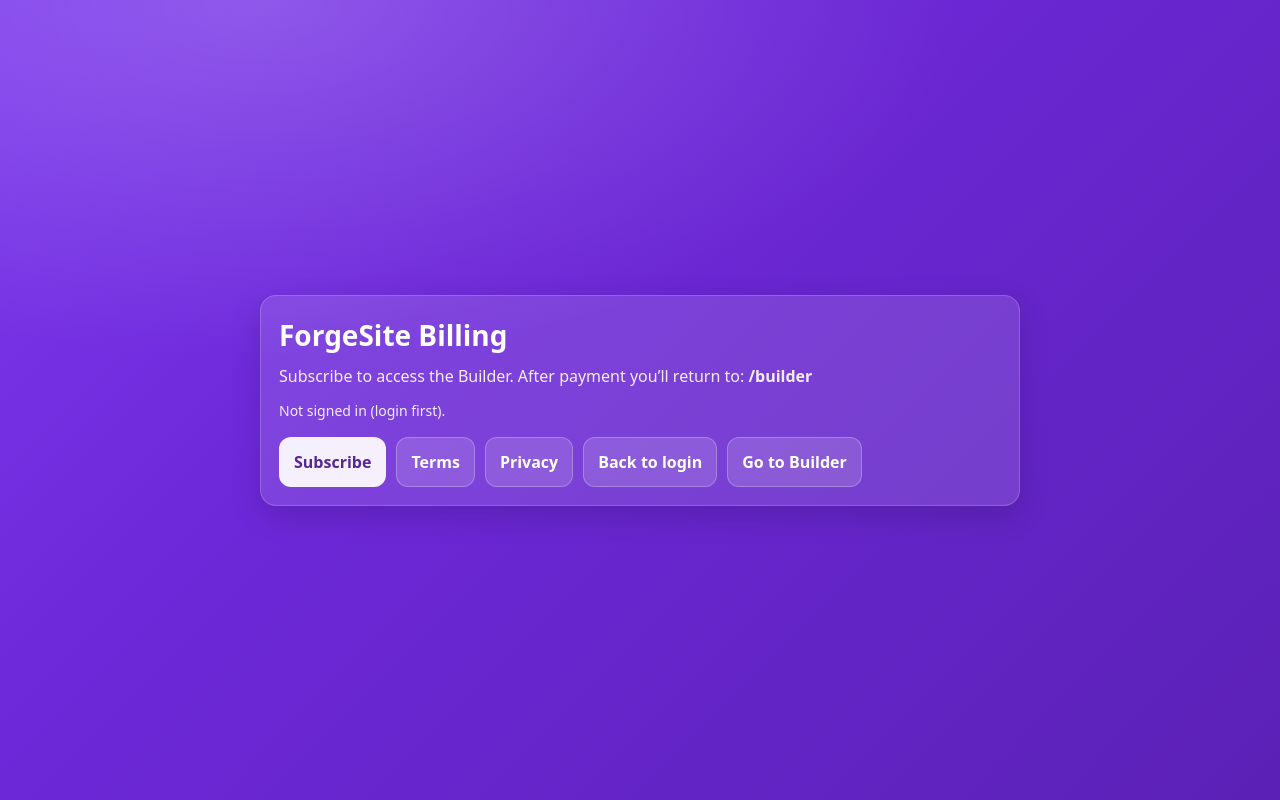
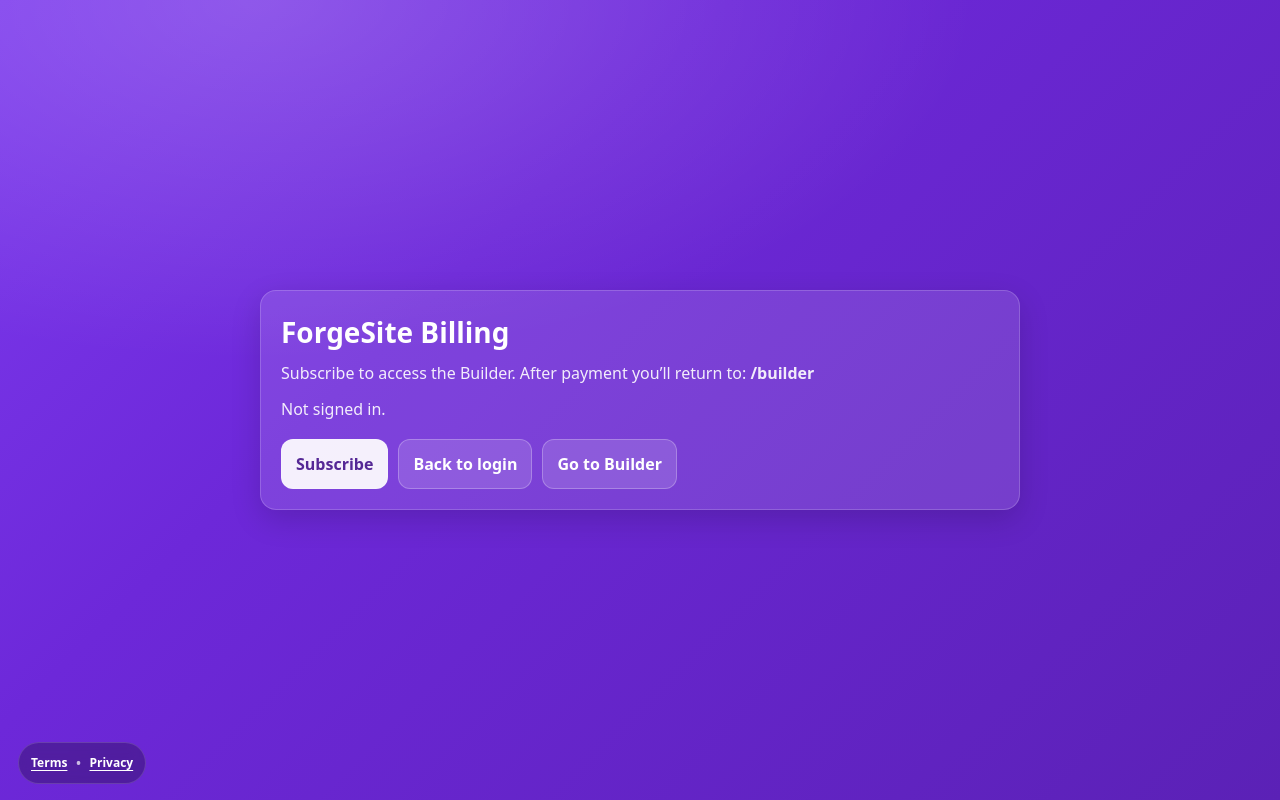
Before and after one commit to blin1124/forgesite, a Next.js app: page /billing in a window 1280 px wide. Built offline with nearby package versions, Linux system fonts and the light colour scheme; no server answers.

Commit message:
Update Client.tsx

```diff
--- a/app/billing/Client.tsx
+++ b/app/billing/Client.tsx
@@ -43,7 +43,6 @@ export default function BillingClient() {
     setMsg("");
 
     try {
-      // If not signed in, send to login and back to billing
       if (!token) {
         router.push(
           `/login?next=${encodeURIComponent(
@@ -53,7 +52,6 @@ export default function BillingClient() {
         return;
       }
 
-      // ✅ IMPORTANT: call the correct route handler
       const res = await fetch("/api/stripe/checkout", {
         method: "POST",
         headers: {
@@ -63,19 +61,19 @@ export default function BillingClient() {
         body: JSON.stringify({ next }),
       });
 
-      // If middleware ever redirects / returns HTML, read text first
       const text = await res.text();
       let data: any = {};
+
       try {
         data = JSON.parse(text);
       } catch {
         throw new Error(
-          `Checkout response not JSON (${res.status}). ${text.slice(0, 180)}`
+          `Checkout response not JSON (${res.status}). ${text.slice(0, 200)}`
         );
       }
 
-      if (!res.ok) throw new Error(data?.error || `Checkout failed (${res.status})`);
-      if (!data?.url) throw new Error("Checkout succeeded but returned no url");
+      if (!res.ok) throw new Error(data?.error || "Checkout failed");
+      if (!data?.url) throw new Error("Stripe did not return a checkout URL");
 
       window.location.href = data.url;
     } catch (e: any) {
@@ -84,36 +82,29 @@ export default function BillingClient() {
   }
 
   return (
-    <main
-      style={{
-        minHeight: "100vh",
-        display: "grid",
-        placeItems: "center",
-        padding: 24,
-        color: "white",
-        background:
-          "radial-gradient(1200px 600px at 20% 0%, rgba(255,255,255,0.18), transparent 60%), linear-gradient(135deg, rgb(124,58,237) 0%, rgb(109,40,217) 35%, rgb(91,33,182) 100%)",
-        fontFamily:
-          'ui-sans-serif, system-ui, -apple-system, Segoe UI, Roboto, Helvetica, Arial, "Apple Color Emoji", "Segoe UI Emoji"',
-      }}
-    >
-      <div
-        style={{
-          width: "min(760px, 92vw)",
-          background: "rgba(255,255,255,0.12)",
-          border: "1px solid rgba(255,255,255,0.18)",
-          borderRadius: 16,
-          padding: 18,
-          boxShadow: "0 10px 30px rgba(0,0,0,0.15)",
-        }}
-      >
-        <h1 style={{ margin: 0, fontSize: 28, fontWeight: 900 }}>ForgeSite Billing</h1>
+    <main style={page}>
+      {/* bottom-left links */}
+      <div style={footerLinks}>
+        <button onClick={() => router.push("/terms")} style={linkBtn}>
+          Terms
+        </button>
+        <span style={{ opacity: 0.7 }}>•</span>
+        <button onClick={() => router.push("/privacy")} style={linkBtn}>
+          Privacy
+        </button>
+      </div>
+
+      <div style={card}>
+        <h1 style={{ margin: 0, fontSize: 28, fontWeight: 900 }}>
+          ForgeSite Billing
+        </h1>
 
         <p style={{ marginTop: 8, opacity: 0.9 }}>
-          Subscribe to access the Builder. After payment you’ll return to: <b>{next}</b>
+          Subscribe to access the Builder. After payment you’ll return to:{" "}
+          <b>{next}</b>
         </p>
 
-        <div style={{ marginTop: 12, opacity: 0.9, fontSize: 14 }}>
+        <div style={{ marginTop: 12, opacity: 0.9 }}>
           {loading ? (
             "Checking session…"
           ) : email ? (
@@ -121,36 +112,19 @@ export default function BillingClient() {
               Signed in as <b>{email}</b>
             </>
           ) : (
-            "Not signed in (login first)."
+            "Not signed in."
           )}
         </div>
 
-        {msg ? (
-          <div
-            style={{
-              marginTop: 12,
-              padding: 12,
-              borderRadius: 12,
-              background: "rgba(185, 28, 28, .25)",
-              border: "1px solid rgba(185, 28, 28, .5)",
-              whiteSpace: "pre-wrap",
-            }}
-          >
+        {msg && (
+          <div style={errorBox}>
             {msg}
           </div>
-        ) : null}
+        )}
 
-        <div style={{ display: "flex", gap: 10, marginTop: 16, flexWrap: "wrap" }}>
+        <div style={{ display: "flex", gap: 10, marginTop: 18, flexWrap: "wrap" }}>
           <button onClick={goCheckout} disabled={loading} style={primaryBtn}>
             {loading ? "Loading…" : "Subscribe"}
-          </button>
-
-          <button onClick={() => router.push("/terms")} style={secondaryBtn}>
-            Terms
-          </button>
-
-          <button onClick={() => router.push("/privacy")} style={secondaryBtn}>
-            Privacy
           </button>
 
           <button
@@ -175,6 +149,64 @@ export default function BillingClient() {
   );
 }
 
+/* ---------------- styles ---------------- */
+
+const page: React.CSSProperties = {
+  minHeight: "100vh",
+  display: "grid",
+  placeItems: "center",
+  padding: 24,
+  color: "white",
+  background:
+    "radial-gradient(1200px 600px at 20% 0%, rgba(255,255,255,0.18), transparent 60%), linear-gradient(135deg, rgb(124,58,237) 0%, rgb(109,40,217) 35%, rgb(91,33,182) 100%)",
+  fontFamily:
+    'ui-sans-serif, system-ui, -apple-system, Segoe UI, Roboto, Helvetica, Arial',
+  position: "relative",
+};
+
+const card: React.CSSProperties = {
+  width: "min(760px, 92vw)",
+  background: "rgba(255,255,255,0.12)",
+  border: "1px solid rgba(255,255,255,0.18)",
+  borderRadius: 16,
+  padding: 20,
+  boxShadow: "0 10px 30px rgba(0,0,0,0.15)",
+};
+
+const footerLinks: React.CSSProperties = {
+  position: "fixed",
+  left: 18,
+  bottom: 16,
+  display: "flex",
+  alignItems: "center",
+  gap: 8,
+  padding: "8px 12px",
+  borderRadius: 999,
+  background: "rgba(0,0,0,0.25)",
+  border: "1px solid rgba(255,255,255,0.15)",
+  backdropFilter: "blur(8px)",
+};
+
+const linkBtn: React.CSSProperties = {
+  background: "transparent",
+  border: "none",
+  color: "white",
+  fontSize: 12,
+  fontWeight: 700,
+  cursor: "pointer",
+  padding: 0,
+  textDecoration: "underline",
+  textUnderlineOffset: 3,
+};
+
+const errorBox: React.CSSProperties = {
+  marginTop: 12,
+  padding: 12,
+  borderRadius: 12,
+  background: "rgba(185, 28, 28, 0.25)",
+  border: "1px solid rgba(185, 28, 28, 0.5)",
+};
+
 const primaryBtn: React.CSSProperties = {
   padding: "12px 14px",
   borderRadius: 12,
```
